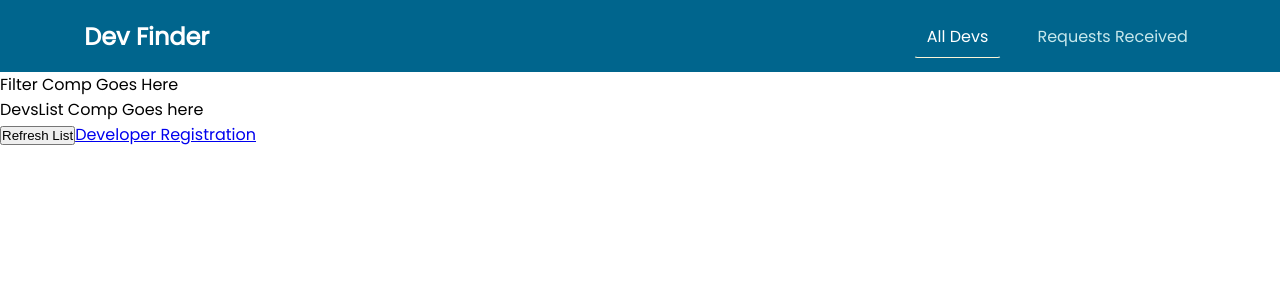
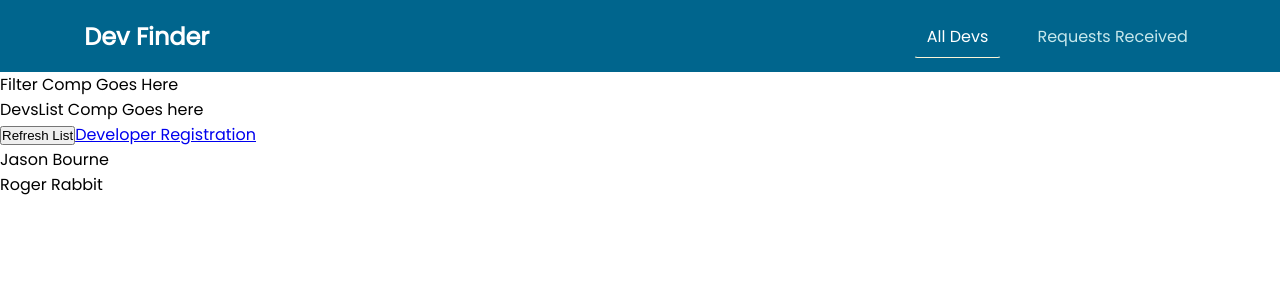
Before and after one commit to torressam333/dev-finder, a Vue app: page /developers in a window 1280 px wide. Shown: the top 300 px of the page. Built offline with nearby package versions, Linux system fonts and the light colour scheme.

Commit message:
Use dummy data in vuex store to test data rendering in dev list component

```diff
--- a/src/pages/developers/DevsList.vue
+++ b/src/pages/developers/DevsList.vue
@@ -6,10 +6,23 @@
       <button>Refresh List</button>
       <router-link to="/register">Developer Registration</router-link>
     </div>
-    <ul></ul>
+    <ul v-if="hasDevelopers">
+      <li v-for="dev in filteredDevelopers" :key="dev.id">
+        {{ dev.firstName }} {{ dev.lastName }}
+      </li>
+    </ul>
   </section>
 </template>
 
 <script>
-export default {};
+export default {
+  computed: {
+    filteredDevelopers() {
+      return this.$store.getters['developers/getAllDevelopers'];
+    },
+    hasDevelopers() {
+      return this.$store.getters['developers/hasDevelopers'];
+    },
+  },
+};
 </script>
--- a/src/store/modules/developers/getters.js
+++ b/src/store/modules/developers/getters.js
@@ -1,9 +1,9 @@
 export default {
-  getDevelopers(state) {
+  getAllDevelopers(state) {
     return state.developers;
   },
   hasDevelopers(state) {
     //Will be used as helper getter (checking truthiness)
-    state.developers && state.developers.length > 0;
+    return state.developers && state.developers.length > 0;
   },
 };
--- a/src/store/store.js
+++ b/src/store/store.js
@@ -6,6 +6,6 @@ import developerModule from './modules/developers/main.js';
 
 export default createStore({
   modules: {
-    developerModule,
+    developers: developerModule,
   },
 });
```
